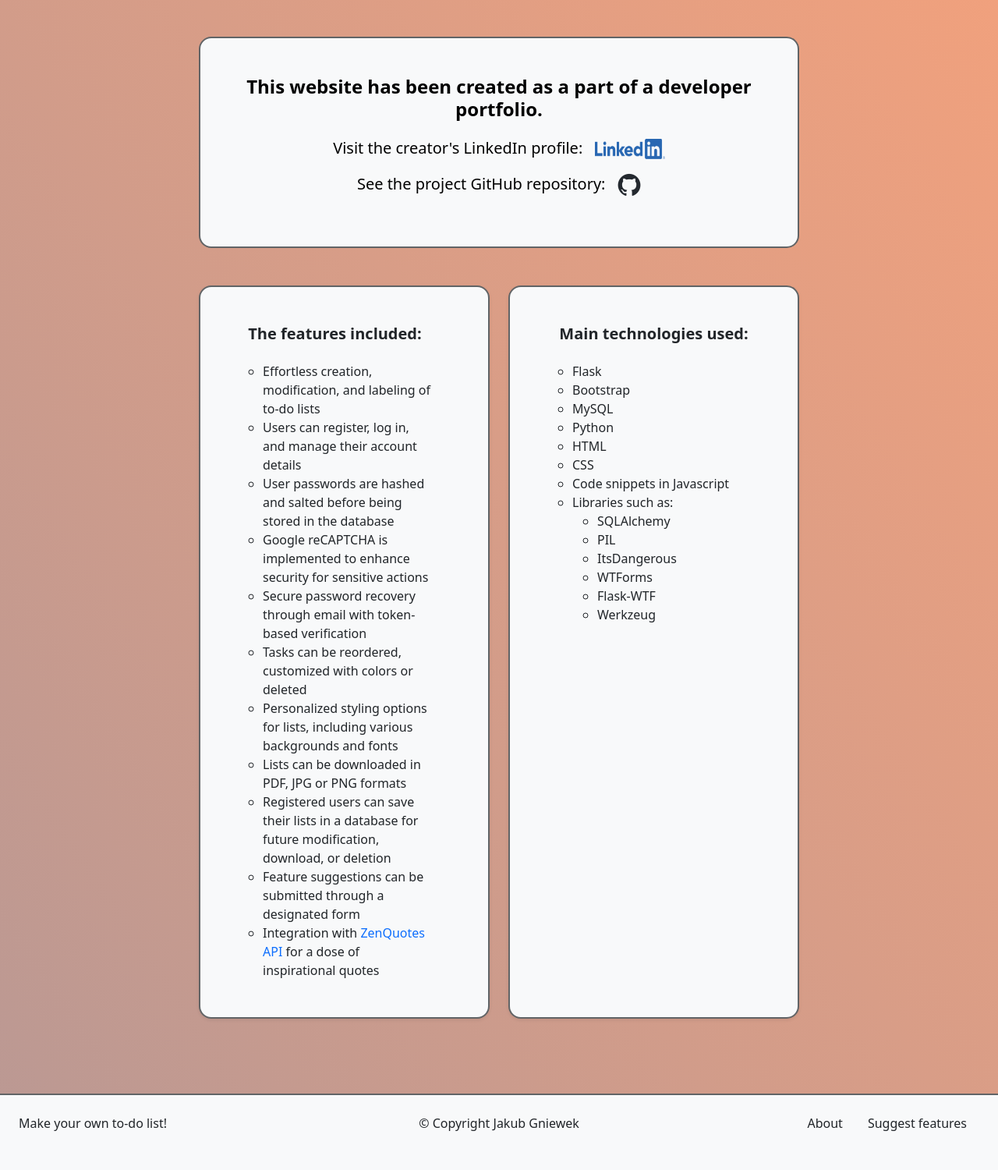
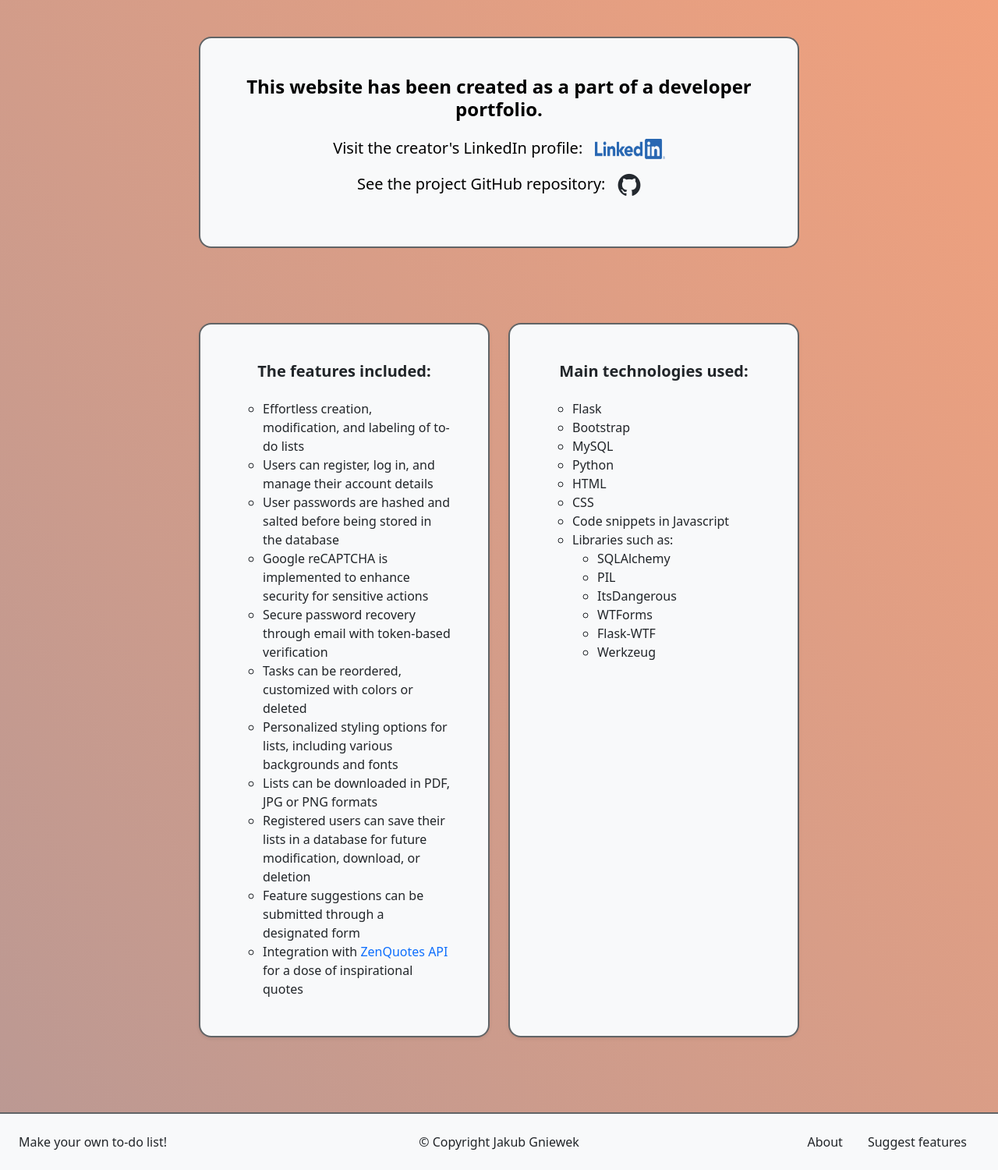
Before and after one commit to Pashinger/To-do-list, a Flask app: page /about in a window 1280 px wide. Shown: the part 113-1613 px from the top of the page at 78% size. Before the commit the page ends 1563 px from the top, so only its background shows below. Run offline with Flask 3, Linux system fonts and the light colour scheme; some libraries are stand-ins or nearby versions.

Commit message:
Adjusted about.html for smaller screens

```diff
--- a/main.py
+++ b/main.py
@@ -1121,9 +1121,7 @@
 
 
 #TODO:
-# 2. responsive about, features się rozjeżdżają (muszą być nad sobą na najmniejszym?)
 # 4. footer rozjechany, robią się dwie linijki
 # 5. login - mniejszy button wchodzi nad większy a to ważna stronka
 # 6. user się rozkraczył, po 3 literkach przy najmniejszym ustawieniu a z user lists nie mieszczą się ikonki edycji itd
 # 7. navbar wariuje i robi się hamburger menu
-# 8. kostka dodaj tooltip 'get a new quote'
--- a/templates/about.html
+++ b/templates/about.html
@@ -2,8 +2,8 @@
 
 {% block content %}
 
-<div class="d-flex justify-content-center align-items-center mb-0 m-5 p-5">
-  <div class="col-10 p-5 rounded-4 text-body-emphasis bg-light border border-dark border-2 text-center">
+<div class="d-flex justify-content-center align-items-center m-0 m-sm-3 m-md-5 mb-0 p-4 p-xl-5 pb-4 pb-sm-1 pb-xl-5">
+  <div class="col-12 col-lg-10 col-xl-10 p-5 rounded-4 text-body-emphasis bg-light border border-dark border-2 text-center">
     <h4><strong>This website has been created as a part of a developer portfolio.</strong></h4>
     <p class="lead mt-3 mb-1 pt-1"><strong>Visit the creator's LinkedIn profile:&nbsp;&nbsp;</strong>
         <a href="https://www.linkedin.com/in/jakub-gniewek-375a021a0/" target="_blank">
@@ -18,12 +18,11 @@
     </p>
   </div>
 </div>
-
-<div class="d-flex justify-content-center align-items-center align-items-stretch mt-0 pt-0 mb-4 pb-5 mx-5 px-5 row">
-  <div class="col-5 pe-4 d-flex">
+<div class="d-flex justify-content-center align-items-center align-items-stretch mt-0 mb-4 pt-0 pb-0 pb-sm-3 pb-lg-4 pb-xl-5 px-0 px-sm-3 px-md-4 px-lg-4 px-xl-5 mx-4 mx-sm-4 mx-md-5 row">
+  <div class="col-12 col-lg-5 pe-lg-4 d-flex">
     <div class="row flex-grow-1 bg-light border border-dark border-2 rounded-4 overflow-hidden flex-md-row mb-4 shadow-sm h-md-250 position-relative">
-      <div class="col p-5 d-flex flex-column position-static align-items-center">
-        <h5 class="pb-3"><strong>The features included:</strong></h5>
+      <div class="col-12 p-5 d-flex flex-column position-static align-items-center">
+        <h5 class="pb-3 text-center"><strong>The features included:</strong></h5>
           <ul class="custom-list card-text mb-auto">
             <li>Effortless creation, modification, and labeling of to-do lists</li>
             <li>Users can register, log in, and manage their account details</li>
@@ -42,9 +41,9 @@
       </div>
     </div>
   </div>
-  <div class="col-5 ps-4 d-flex">
-    <div class="row flex-grow-1 bg-light border border-dark border-2 rounded-4 overflow-hidden flex-md-row mb-4 shadow-sm h-md-250 position-relative">
-      <div class="col p-5 d-flex flex-column position-static">
+  <div class="col-12 col-lg-5 ps-lg-4 d-flex pt-0 pt-md-4 pt-lg-0">
+    <div class="row flex-grow-1 bg-light border border-dark border-2 rounded-4 overflow-hidden flex-md-row mb-0 mb-md-4 shadow-sm h-md-250 position-relative">
+      <div class="col-12 p-5 d-flex flex-column position-static">
         <h5 class="pb-3 text-center"><strong>Main technologies used:</strong></h5>
           <ul class="custom-list card-text mb-auto">
             <li>Flask</li>
--- a/templates/motivational_quotes.html
+++ b/templates/motivational_quotes.html
@@ -31,7 +31,7 @@
                       Inspirational quotes provided by <a href="https://zenquotes.io/" target="_blank">ZenQuotes API</a>
                   </small>
                   <a class="focus-ring focus-ring-secondary border-0 rounded-4 position-absolute end-0" href="{{ url_for('motivational_quotes') }}" style="--bs-focus-ring-x: 6px; --bs-focus-ring-y: 6px; --bs-focus-ring-blur: 4px">
-                      <img class="cube-img" src="{{ url_for('static', filename='images/dice.png') }}" alt="new quote">
+                      <img class="cube-img" src="{{ url_for('static', filename='images/dice.png') }}" data-bs-toggle="tooltip" data-bs-trigger="hover" data-bs-title="Get a new quote" alt="new quote">
                   </a>
           </div>
     </div>
```
